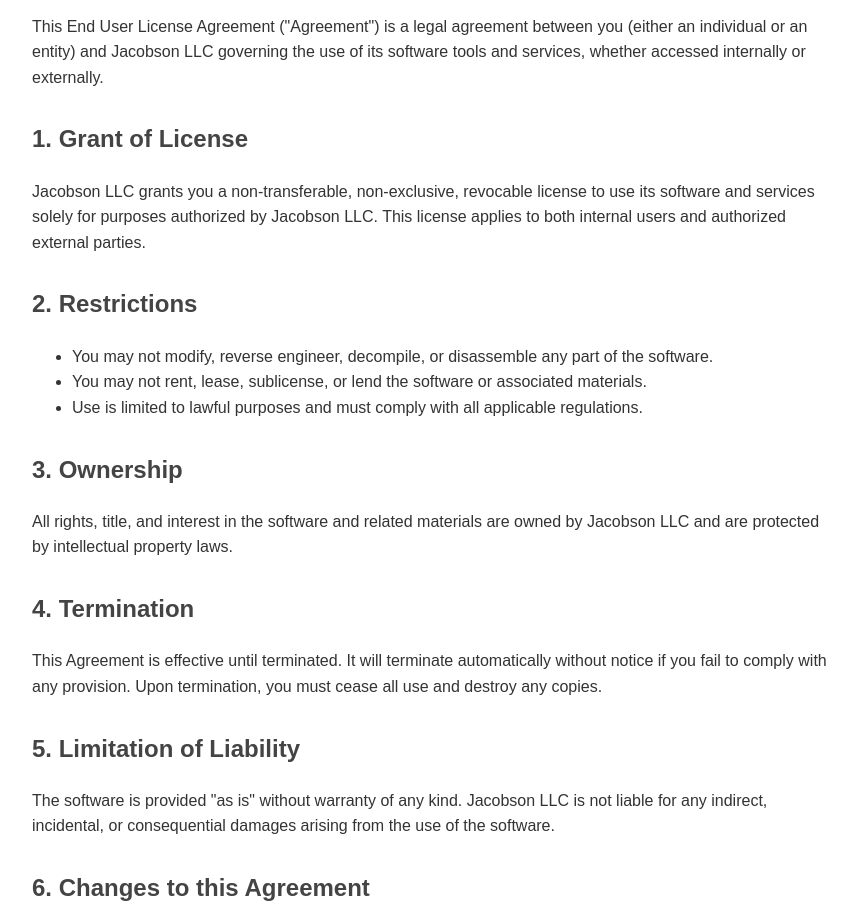
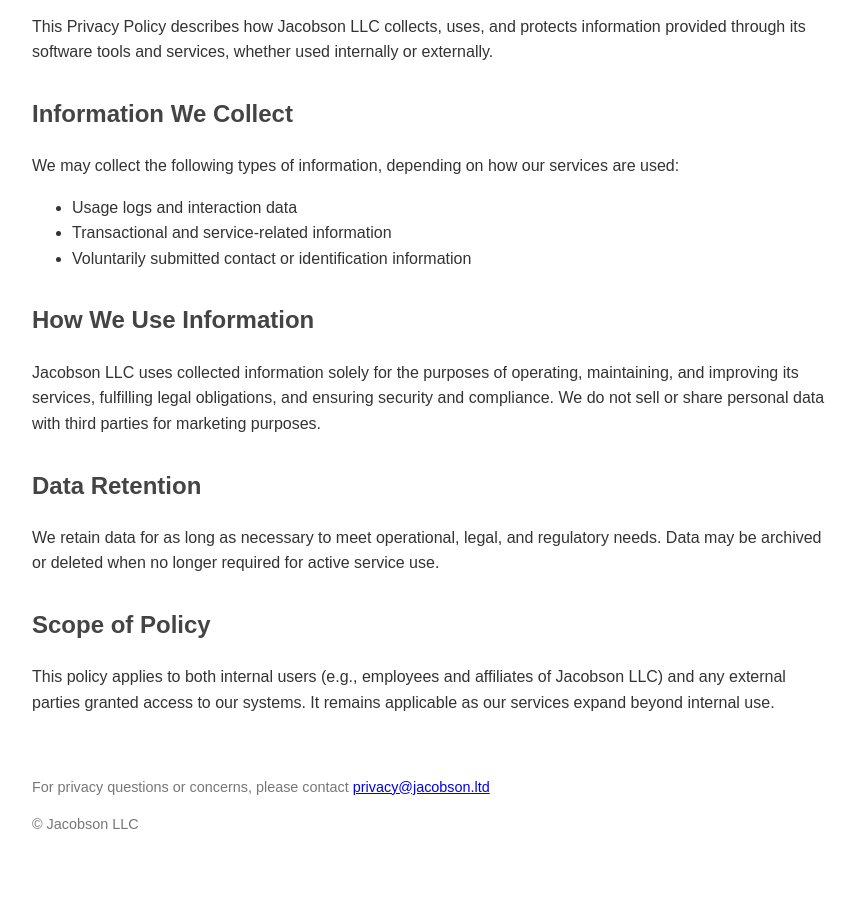
Before and after one commit to jacobsonllc/jacobson-legal, a plain HTML site: page privacy-policy.html in a window 1280 px wide. Shown: the part 99-1023 px from the top of the page, without its empty margins (208-1065 px from the left). After the commit the page ends 975 px from the top, so only its background shows below. Drawn offline with Linux system fonts and the light colour scheme.

Commit message:
Update privacy-policy.html

```diff
--- a/privacy-policy.html
+++ b/privacy-policy.html
@@ -3,7 +3,7 @@
 <head>
   <meta charset="UTF-8">
   <meta name="viewport" content="width=device-width, initial-scale=1.0">
-  <title>End User License Agreement | Jacobson LLC</title>
+  <title>Privacy Policy | Jacobson LLC</title>
   <style>
     body {
       font-family: Arial, sans-serif;
@@ -28,33 +28,28 @@
   </style>
 </head>
 <body>
-  <h1>End User License Agreement (EULA)</h1>
-  <p>This End User License Agreement ("Agreement") is a legal agreement between you (either an individual or an entity) and Jacobson LLC governing the use of its software tools and services, whether accessed internally or externally.</p>
+  <h1>Privacy Policy for Jacobson LLC</h1>
+  <p>This Privacy Policy describes how Jacobson LLC collects, uses, and protects information provided through its software tools and services, whether used internally or externally.</p>
 
-  <h2>1. Grant of License</h2>
-  <p>Jacobson LLC grants you a non-transferable, non-exclusive, revocable license to use its software and services solely for purposes authorized by Jacobson LLC. This license applies to both internal users and authorized external parties.</p>
-
-  <h2>2. Restrictions</h2>
+  <h2>Information We Collect</h2>
+  <p>We may collect the following types of information, depending on how our services are used:</p>
   <ul>
-    <li>You may not modify, reverse engineer, decompile, or disassemble any part of the software.</li>
-    <li>You may not rent, lease, sublicense, or lend the software or associated materials.</li>
-    <li>Use is limited to lawful purposes and must comply with all applicable regulations.</li>
+    <li>Usage logs and interaction data</li>
+    <li>Transactional and service-related information</li>
+    <li>Voluntarily submitted contact or identification information</li>
   </ul>
 
-  <h2>3. Ownership</h2>
-  <p>All rights, title, and interest in the software and related materials are owned by Jacobson LLC and are protected by intellectual property laws.</p>
+  <h2>How We Use Information</h2>
+  <p>Jacobson LLC uses collected information solely for the purposes of operating, maintaining, and improving its services, fulfilling legal obligations, and ensuring security and compliance. We do not sell or share personal data with third parties for marketing purposes.</p>
 
-  <h2>4. Termination</h2>
-  <p>This Agreement is effective until terminated. It will terminate automatically without notice if you fail to comply with any provision. Upon termination, you must cease all use and destroy any copies.</p>
+  <h2>Data Retention</h2>
+  <p>We retain data for as long as necessary to meet operational, legal, and regulatory needs. Data may be archived or deleted when no longer required for active service use.</p>
 
-  <h2>5. Limitation of Liability</h2>
-  <p>The software is provided "as is" without warranty of any kind. Jacobson LLC is not liable for any indirect, incidental, or consequential damages arising from the use of the software.</p>
-
-  <h2>6. Changes to this Agreement</h2>
-  <p>Jacobson LLC reserves the right to update this Agreement as needed. Continued use of the software after modifications constitutes acceptance of the updated terms.</p>
+  <h2>Scope of Policy</h2>
+  <p>This policy applies to both internal users (e.g., employees and affiliates of Jacobson LLC) and any external parties granted access to our systems. It remains applicable as our services expand beyond internal use.</p>
 
   <div class="footer">
-    <p>For questions, contact <a href="mailto:legal@jacobson.ltd">legal@jacobson.ltd</a></p>
+    <p>For privacy questions or concerns, please contact <a href="mailto:privacy@jacobson.ltd">privacy@jacobson.ltd</a></p>
     <p>&copy; Jacobson LLC</p>
   </div>
 </body>
```
